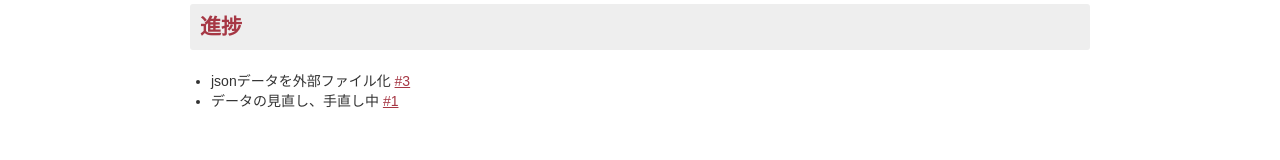
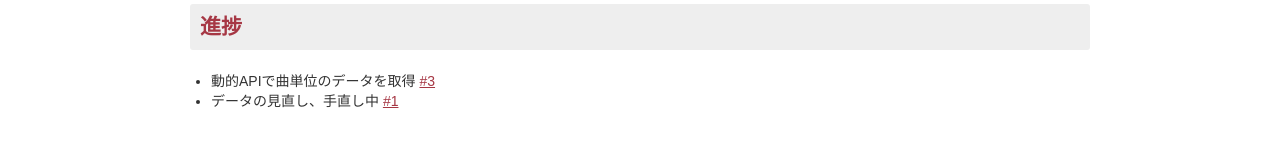
Before and after one commit to ryo-i/beatles-db, a Next.js app: page /about in a window 1280 px wide. Shown: the part 327-487 px from the top of the page. Built offline with nearby package versions, Linux system fonts and the light colour scheme.

Commit message:
動的APIで曲単位のデータを取得 #3

```diff
--- a/components/Inner.tsx
+++ b/components/Inner.tsx
@@ -90,6 +90,7 @@
   const [track, setTrack] = useState(0);
 
   const url = 'api/beatles';
+  // const url = 'api/beatles/123'; // test(track)
 
   const setKeyNo = (data) => {
     for (let i = 0; i < data.length; i++) {
--- a/pages/about.tsx
+++ b/pages/about.tsx
@@ -53,7 +53,7 @@
             <section>
                 <h2>進捗</h2>
                 <ul>
-                    <li>jsonデータを外部ファイル化 <a href="https://github.com/ryo-i/beatles-db/issues/3">#3</a></li>
+                    <li>動的APIで曲単位のデータを取得 <a href="https://github.com/ryo-i/beatles-db/issues/3">#3</a></li>
                     <li>データの見直し、手直し中 <a href="https://github.com/ryo-i/beatles-db/issues/1">#1</a></li>
                 </ul>
             </section>
--- /dev/null
+++ b/pages/api/beatles/[track].js
@@ -0,0 +1,10 @@
+import beatlesData from '../data/beatles.json';
+
+export default (req, res) => {
+    const {
+        query: { track }
+    } = req;
+    // console.log('track', track);
+    // console.log('beatlesData.values[track]', beatlesData.values[track]);
+    res.status(200).json(beatlesData.values[track]);
+}
--- a/pages/api/beatles.js
+++ b/pages/api/beatles/index.js
@@ -1,4 +1,4 @@
-import beatlesData from './data/beatles.json';
+import beatlesData from '../data/beatles.json';
 
 export default (req, res) => {
   console.log(req.query);
```
Also changed, not shown: 1 other file (tests, documents, lock files or other folders).
